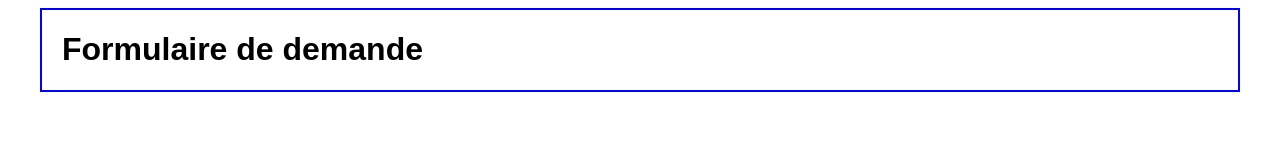
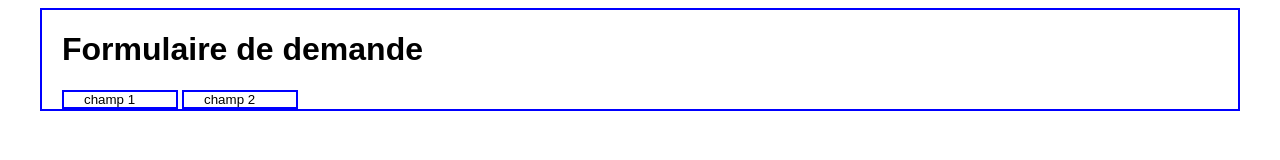
Before and after one commit to misgo78/demo-git-oct-2022, a plain HTML site: page index.html in a window 1280 px wide. Drawn offline with Linux system fonts and the light colour scheme.

Commit message:
ajout du fichier style.css

```diff
--- a/assets/style.css
+++ b/assets/style.css
@@ -7,3 +7,13 @@
     box-sizing: border-box;
     border: 2px solid blue;
 }
+
+.input{
+    font-family: sans-serif;
+    width: 10%;
+    max-width: 1200px;
+    margin: 0 auto;
+    padding: 0 20px;
+    box-sizing: border-box;
+    border: 2px solid blue;
+}
--- a/index.html
+++ b/index.html
@@ -11,7 +11,8 @@
     <div class="container">
         <h1>Formulaire de demande</h1>
         <form action="">
-
+            <input class="input" type="text" value="champ 1">
+            <input class="input" type="text" value="champ 2">
         </form>
     </div>
 </body>
```
